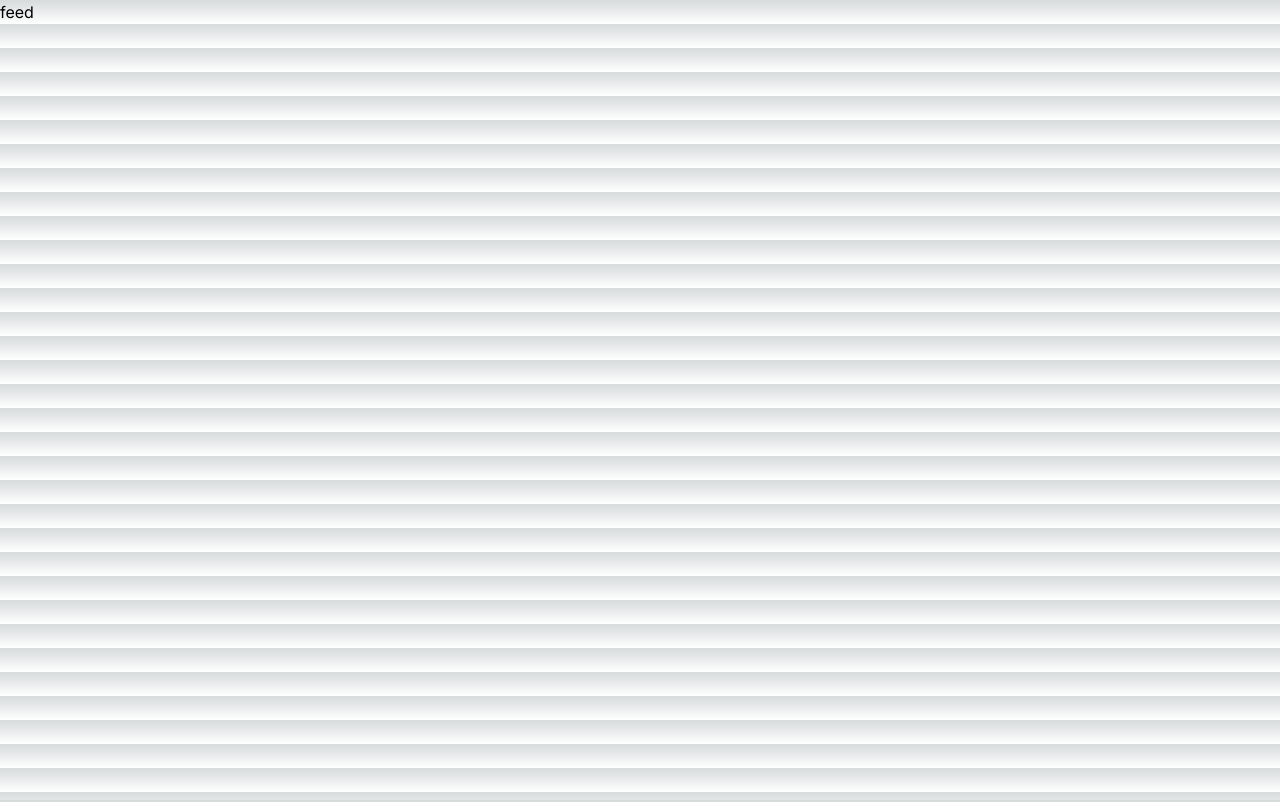
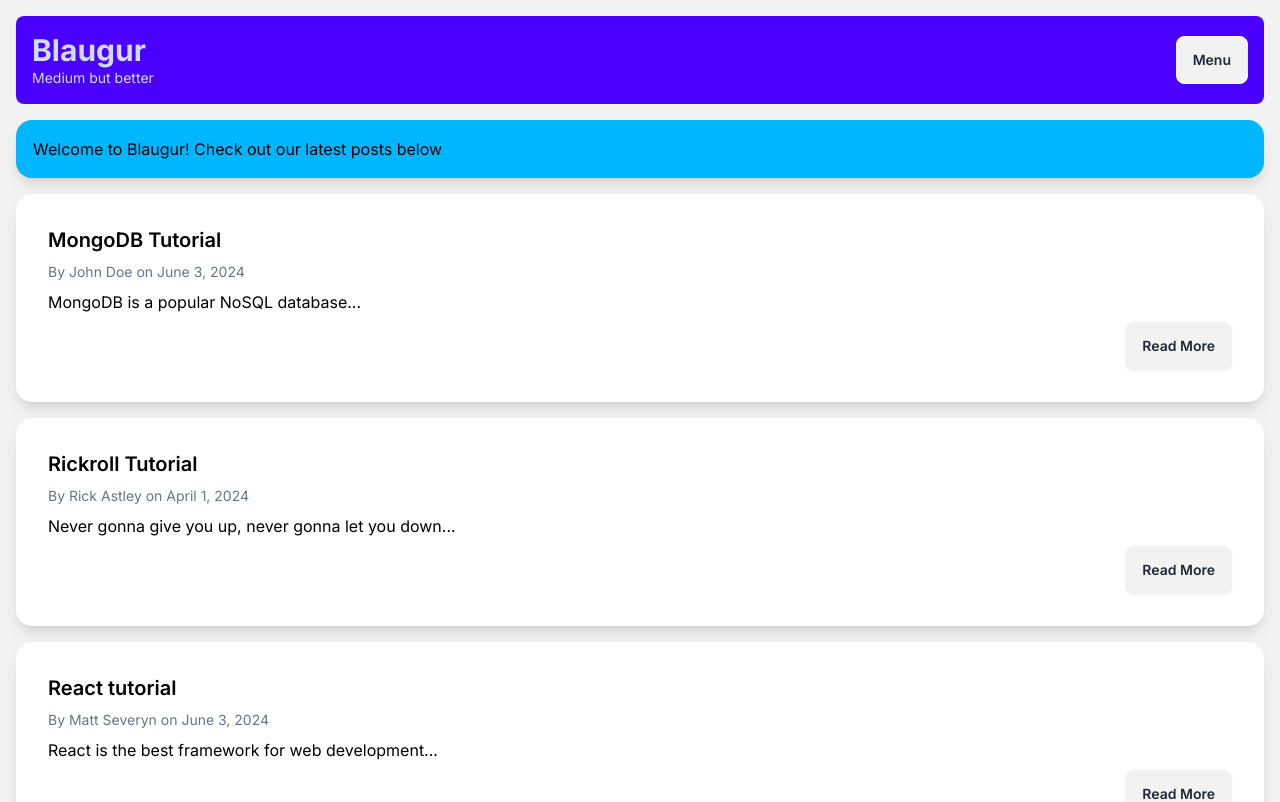
Before and after one commit to team-charizard-ptri13/Blaugur, a Next.js app in the folder augur/: page /feed in a window 1280 px wide. Shown: the top 802 px of the page. Built offline with nearby package versions, Linux system fonts and the light colour scheme.

Commit message:
initial feed

```diff
--- a/augur/package.json
+++ b/augur/package.json
@@ -29,6 +29,7 @@
     "@types/react": "^18",
     "@types/react-dom": "^18",
     "autoprefixer": "^10.4.19",
+    "daisyui": "^4.11.1",
     "eslint": "^8",
     "eslint-config-next": "14.2.3",
     "postcss": "^8.4.38",
--- /dev/null
+++ b/augur/src/app/api/feed/page.tsx
@@ -0,0 +1,93 @@
+import React from 'react';
+// import 'daisyui/dist/full.css';
+
+
+
+function feed() {
+//   const dummyData = [
+//     {
+//       title: 'How to Learn JavaScript in 2024',
+//       author: 'John Doe',
+//       date: 'June 3, 2024',
+//       snippet: 'JavaScript is an essential language for web development...',
+//     },
+//     {
+//       title: '10 Tips for Effective Remote Work',
+//       author: 'Jane Smith',
+//       date: 'June 2, 2024',
+//       snippet: 'Remote work is becoming more common in today’s world...',
+//     },
+//     {
+//       title: 'Understanding React Hooks',
+//       author: 'Alice Johnson',
+//       date: 'June 1, 2024',
+//       snippet: 'React hooks are a powerful feature introduced in React 16.8...',
+//     },
+//   ];
+
+  return (
+    // <div className="min-h-screen bg-base-200 p-4">
+    //   {/* Header */}
+    //   <header className="bg-primary text-primary-content p-4 rounded-lg mb-4">
+    //     <h1 className="text-3xl font-bold">My Awesome Blog</h1>
+    //     <p className="text-sm">Sharing knowledge and insights with the world</p>
+    //   </header>
+
+    //   {/* Alert */}
+    //   <div className="alert alert-info shadow-lg mb-4">
+    //     <div>
+    //       <span>Welcome to the blog! Check out our latest posts below.</span>
+    //     </div>
+    //   </div>
+
+    //   {/* Blog Feed */}
+    //   <div className="grid grid-cols-1 gap-4">
+    //     {dummyData.map((post, index) => (
+    //       <div key={index} className="card bg-base-100 shadow-lg">
+    //         <div className="card-body">
+    //           <h2 className="card-title">{post.title}</h2>
+    //           <p className="text-sm text-gray-500">
+    //             By {post.author} on {post.date}
+    //           </p>
+    //           <p>{post.snippet}</p>
+    //           <div className="card-actions justify-end">
+    //             <button className="btn btn-primary">Read More</button>
+    //           </div>
+    //         </div>
+    //       </div>
+    //     ))}
+    //   </div>
+
+    //   {/* Divider */}
+    //   <div className="divider my-8">End of Blog Feed</div>
+
+    //   {/* Checkmarks Section */}
+    //   <div className="flex flex-col items-center space-y-2">
+    //     <div className="flex items-center space-x-2">
+    //       <input type="checkbox" className="checkbox checkbox-primary" checked readOnly />
+    //       <span>Quality Content</span>
+    //     </div>
+    //     <div className="flex items-center space-x-2">
+    //       <input type="checkbox" className="checkbox checkbox-primary" checked readOnly />
+    //       <span>Regular Updates</span>
+    //     </div>
+    //     <div className="flex items-center space-x-2">
+    //       <input type="checkbox" className="checkbox checkbox-primary" checked readOnly />
+    //       <span>Engaging Topics</span>
+    //     </div>
+    //   </div>
+
+    //   {/* Footer */}
+    //   <footer className="footer footer-center p-4 bg-primary text-primary-content mt-8">
+    //     <div>
+    //       <p>&copy; 2024 My Awesome Blog. All rights reserved.</p>
+    //     </div>
+    //   </footer>
+    // </div>
+    <>
+    <p>hello</p>
+    </>
+  );
+};
+
+export default feed;
--- a/augur/src/app/feed/page.tsx
+++ b/augur/src/app/feed/page.tsx
@@ -1,9 +1,100 @@
-import React from 'react'
+import React from 'react';
+import 'daisyui/dist/full.css';
 
-function feed() {
+function Feed() {
+  // some dummy data for blog posts
+  const dummyData = [
+    {
+      title: 'MongoDB Tutorial',
+      author: 'John Doe',
+      date: 'June 3, 2024',
+      snippet: 'MongoDB is a popular NoSQL database...',
+    },
+    {
+      title: 'Rickroll Tutorial',
+      author: 'Rick Astley',
+      date: 'April 1, 2024',
+      snippet: 'Never gonna give you up, never gonna let you down...',
+    },
+    {
+      title: 'React tutorial',
+      author: 'Matt Severyn',
+      date: 'June 3, 2024',
+      snippet: 'React is the best framework for web development...',
+    },
+  ];
+
   return (
-    <div>feed</div>
-  )
+    <div className="min-h-screen bg-base-200 p-4">
+      <div className="drawer drawer-mobile">
+
+        {/* Drawer toggle checkbox */}
+        <input id="my-drawer" type="checkbox" className="drawer-toggle" />
+        <div className="drawer-content">
+
+          {/* Header */}
+          <header className="bg-primary text-primary-content p-4 rounded-lg mb-4 flex justify-between items-center">
+            <div>
+              <h1 className="text-3xl font-bold">Blaugur</h1>
+              <p className="text-sm">Medium but better</p>
+            </div>
+            <label htmlFor="my-drawer" className="btn bg-blue-900 text-white hover:bg-blue-700 drawer-button">Menu</label>
+          </header>
+
+          {/* Alert */}
+          <div className="alert alert-info shadow-lg mb-4">
+            <div>
+              <span>Welcome to Blaugur! Check out our latest posts below</span>
+            </div>
+          </div>
+
+          {/* Blog Feed */}
+          <div className="grid grid-cols-1 gap-4">
+            {dummyData.map((post, index) => (
+              <div key={index} className="card bg-base-100 shadow-lg hover:shadow-2xl transition-shadow duration-300">
+                <div className="card-body">
+                  <h2 className="card-title">{post.title}</h2>
+                  <p className="text-sm text-gray-500">
+                    By {post.author} on {post.date}
+                  </p>
+                  <p>{post.snippet}</p>
+                  <div className="card-actions justify-end">
+                    <button className="btn bg-blue-900 text-white hover:bg-blue-700 transition-shadow duration-300">Read More</button>
+                  </div>
+                </div>
+              </div>
+            ))}
+          </div>
+
+          {/* Divider */}
+          <div className="divider my-8"></div>
+
+          {/* Footer */}
+          <footer className="footer footer-center p-4 bg-primary text-primary-content mt-8">
+            <div>
+              <p>&copy; 2024 Blaugur. All rights reserved.</p>
+            </div>
+          </footer>
+        </div>
+
+        {/* Sidebar */}
+        <div className="drawer-side">
+          <label htmlFor="my-drawer" className="drawer-overlay"></label>
+          <ul className="menu p-4 w-80 bg-base-100 text-base-content space-y-4">
+            <li>
+              <button className="btn bg-blue-900 text-white hover:bg-blue-700 transition-shadow duration-300">Sign In</button>
+            </li>
+            <li>
+              <button className="btn bg-blue-900 text-white hover:bg-blue-700 transition-shadow duration-300">Login</button>
+            </li>
+            <li>
+              <button className="btn bg-blue-900 text-white hover:bg-blue-700 transition-shadow duration-300">Feed</button>
+            </li>
+          </ul>
+        </div>
+      </div>
+    </div>
+  );
 }
 
-export default feed
+export default Feed;
--- a/augur/tailwind.config.js
+++ b/augur/tailwind.config.js
@@ -10,5 +10,7 @@ module.exports = {
   },
   plugins: [
     require('@tailwindcss/typography'),
+    require('daisyui'),
+
   ],
 }
```
Also changed, not shown: 1 other file (tests, documents, lock files or other folders).
